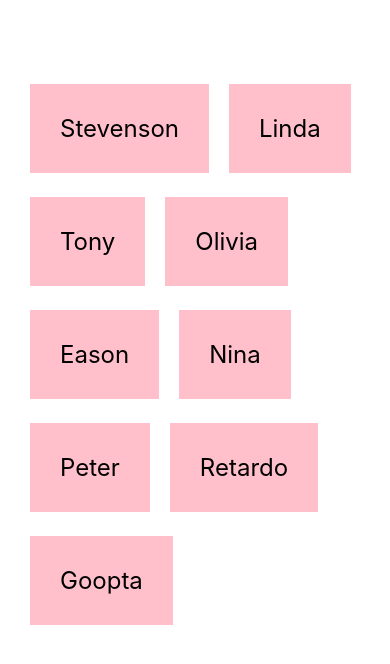
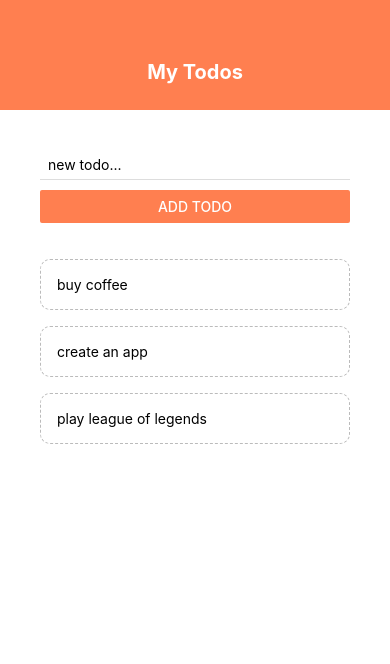
Before and after one commit to stevenson-yan/TDList, a React Native app: screen / in a window 390 px wide. Shown: the top 664 px of the page. Built offline with nearby package versions, Linux system fonts and the light colour scheme.

Commit message:
TDList Basics

```diff
--- a/App.js
+++ b/App.js
@@ -1,51 +1,58 @@
 import { StatusBar } from 'expo-status-bar';
 import React, { useState } from 'react';
-import { StyleSheet, Text, View, FlatList, TouchableOpacity } from 'react-native';
+import { StyleSheet, Text, View, FlatList, Alert, TouchableWithoutFeedback, Keyboard } from 'react-native';
+import Header from './components/header'
+import TodoItem from './components/todoItem'
+import AddTodo from './components/addTodo'
 
 export default function App() {
-  const [people, setPeople] = useState([
-    {name: 'Stevenson', id: '1'},
-    {name: 'Linda', id: '2'},
-    {name: 'Tony', id: '3'},
-    {name: 'Olivia', id: '4'},
-    {name: 'Eason', id: '5'},
-    {name: 'Nina', id: '6'},
-    {name: 'Peter', id: '7'},
-    {name: 'Retardo', id: '8'},
-    {name: 'Goopta', id: '9'}
+  const [todos, setTodos] = useState([
+    { text: 'buy coffee', key: '1' },
+    { text: 'create an app', key: '2'},
+    { text: 'play league of legends', key: '3'}
   ]);
 
-  const pressHandler = id => {
-    console.log('penis');
-    setPeople((prevPeople) => {
-      return prevPeople.filter(person => person.id != id)
+  const pressHandler = (key) => {
+    setTodos((prevTodos) => {
+      return prevTodos.filter(todo => todo.key != key);
+    });
+  }
+
+  const submitHandler = (text) => {
+
+    if(text.length > 3) {
+      setTodos((prevTodos) => {
+        return [
+          { text: text, key: Math.random().toString() },
+          ...prevTodos
+        ]
       })
+    }
+    else {
+      Alert.alert('OOPS!', 'ToDos mus be over 3 chars long', [
+        {text: 'Understood', onPress: () => console.log('alert closed')}
+      ])
+    }
   }
 
   return (
+    <TouchableWithoutFeedback onPress={() => {Keyboard.dismiss()}}>
       <View style={styles.container}>
-
+        <Header/>
+        <View style={styles.content}>
+          <AddTodo submitHandler={submitHandler}/>
+          <View style={styles.list}>
             <FlatList
-        numColumns={2}
-        keyExtractor={(item) => item.id}
-        data={people}
+              data={todos}
               renderItem={({ item }) => (
-          <TouchableOpacity onPress={() => pressHandler(item.id)}>
-            <Text style={styles.entry}>{item.name}</Text>
-          </TouchableOpacity>
+                <TodoItem item={item} pressHandler={pressHandler}/>
               )}
             />
-
-      {/* <ScrollView>
-        {people.map(entry => (
-            <View key={entry.key}>
-              <Text style={styles.entry}>{entry.name}</Text>
           </View>
-          ))}
-      </ScrollView> */}
-
-      <StatusBar style="auto" />
         </View>
+        {/* <StatusBar style="auto" /> */}
+      </View>
+    </TouchableWithoutFeedback>
   );
 }
 
@@ -53,17 +60,11 @@
   container: {
     flex: 1,
     backgroundColor: '#fff',
-    paddingTop: 60,
-    paddingHorizontal: 20,
-    // alignItems: 'center',
-    // justifyContent: 'center',
   },
-  entry: {
-    marginTop: 24,
-    padding: 30,
-    backgroundColor: 'pink',
-    fontSize: 24,
-    marginHorizontal: 10,
-    marginTop: 24,
+  content: {
+    padding: 40,
+  },
+  list: {
+    marginTop: 20,
   }
 });
--- /dev/null
+++ b/components/addTodo.js
@@ -0,0 +1,31 @@
+import React, { useState } from 'react';
+import { StyleSheet, Text, TouchableOpacity, TextInput, View, Button } from 'react-native';
+
+export default function AddTodo({ submitHandler }) {
+
+  const [text, setText] = useState('');
+
+  const changeHandler = (val) => {
+    setText(val)
+  }
+  return (
+    <View>
+      <TextInput
+        style={styles.input}
+        placeholder='new todo...'
+        onChangeText={changeHandler}
+      />
+      <Button onPress={() => submitHandler(text)} title='add todo' color='coral'/>
+    </View>
+  )
+}
+
+const styles = StyleSheet.create({
+  input: {
+    marginBottom: 10,
+    paddingHorizontal: 8,
+    paddingVertical: 6,
+    borderBottomWidth: 1,
+    borderBottomColor: '#ddd'
+  }
+})
--- /dev/null
+++ b/components/header.js
@@ -0,0 +1,26 @@
+import React from 'react';
+import { StyleSheet, Text, View } from 'react-native';
+
+export default function Header() {
+  return (
+    <View style={styles.header}>
+      <Text style={styles.title}>My Todos</Text>
+    </View>
+  )
+}
+
+const styles = StyleSheet.create({
+  header: {
+    height: 110,
+    paddingTop: 45,
+    // paddingBottom: 20,
+    backgroundColor: 'coral'
+  },
+  title: {
+    textAlign: 'center',
+    color: '#fff',
+    fontSize: 20,
+    fontWeight: 'bold',
+    marginTop: 15,
+  }
+})
--- /dev/null
+++ b/components/todoItem.js
@@ -0,0 +1,22 @@
+import React from 'react';
+import { StyleSheet, Text, View, TouchableOpacity } from 'react-native';
+
+export default function TodoItem({ item, pressHandler }) {
+
+  return(
+    <TouchableOpacity onPress={() => pressHandler(item.key)}>
+      <Text style={styles.item}>{item.text}</Text>
+    </TouchableOpacity>
+  )
+}
+
+const styles = StyleSheet.create({
+  item: {
+    padding: 16,
+    marginTop: 16,
+    borderColor: '#bbb',
+    borderWidth: 1,
+    borderStyle: 'dashed',
+    borderRadius: 10
+  }
+})
```
Lines whose indentation alone changed are shown as unchanged.
